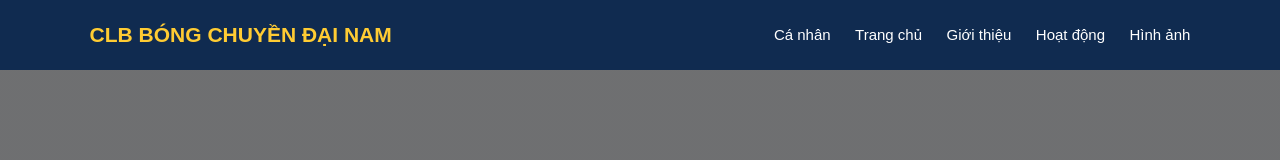
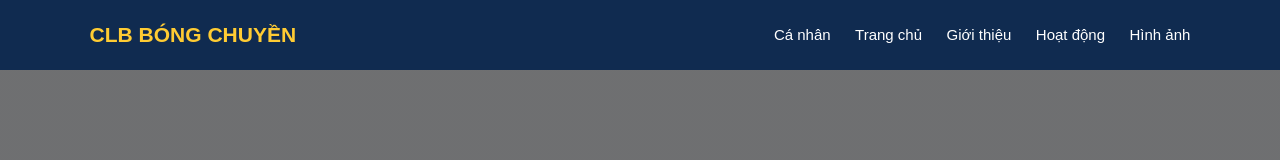
Before and after one commit to havumanh01062008-blip/thietkeweb-Ha-Vu-Manh, a plain HTML site: page index.html in a window 1280 px wide. Shown: the top 160 px of the page. Drawn offline with Linux system fonts and the light colour scheme.

Commit message:
sửa đổi

```diff
--- a/index.html
+++ b/index.html
@@ -9,7 +9,7 @@
 </head>
     <header>
         <div class="logo">
-            <h2>CLB BÓNG CHUYỀN ĐẠI NAM</h2>
+            <h2>CLB BÓNG CHUYỀN </h2>
         </div>
 
         <nav>
```
